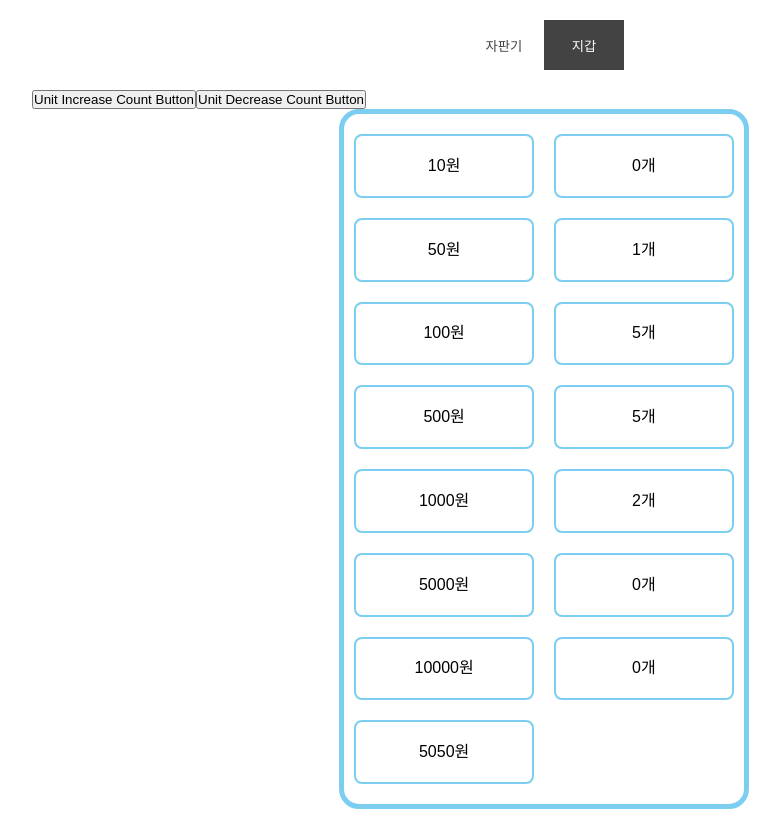
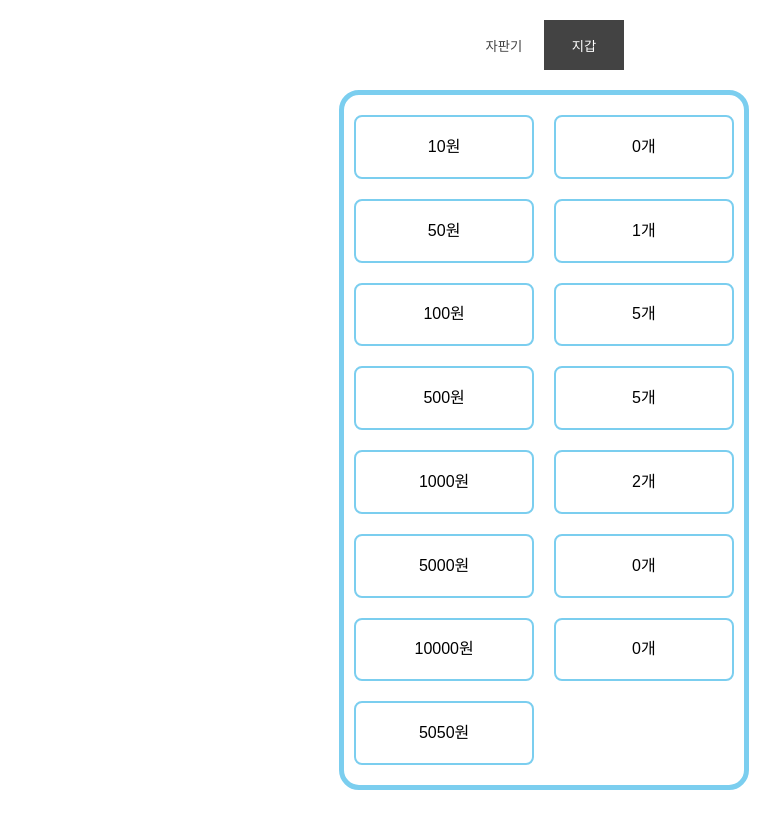
Before and after one commit to codesquad-members-2022/fe-vm, a React app: page / in a window 1280 px wide. Both pictures are taken after a click on the button "지갑". Shown: the whole page, without its empty margins (96-876 px from the left). Built offline with nearby package versions, Linux system fonts and the light colour scheme.

Commit message:
refactor: 불필요한 코드 삭제

```diff
--- a/src/Components/Wallet/index.tsx
+++ b/src/Components/Wallet/index.tsx
@@ -1,6 +1,6 @@
 import styled from 'styled-components';
 import Item from '@/Components/Wallet/Item';
-import { useWalletState, useWalletDispatch } from '@/Context/WalletContext';
+import { useWalletState } from '@/Context/WalletContext';
 
 interface TStyledView {
   children: JSX.Element | JSX.Element[];
@@ -26,24 +26,11 @@ const WalletSumComponent = styled.div`
 
 export default function Wallet(): JSX.Element {
   const walletState = useWalletState();
-  const walletDispatch = useWalletDispatch();
-
-  const increaseUnitCount = (unit: number, count: number) =>
-    walletDispatch({ type: 'INCREASE_WALLET_UNIT', unit, count });
-
-  const decreaseUnitCount = (unit: number, count: number) =>
-    walletDispatch({ type: 'DECREASE_WALLET_UNIT', unit, count });
 
   let sum = 0;
 
   return (
     <>
-      <button onClick={() => increaseUnitCount(10, 1)}>
-        Unit Increase Count Button
-      </button>
-      <button onClick={() => decreaseUnitCount(10, 1)}>
-        Unit Decrease Count Button
-      </button>
       <WalletGridWrapper>
         <>
           {walletState.map(wallet => {
```
